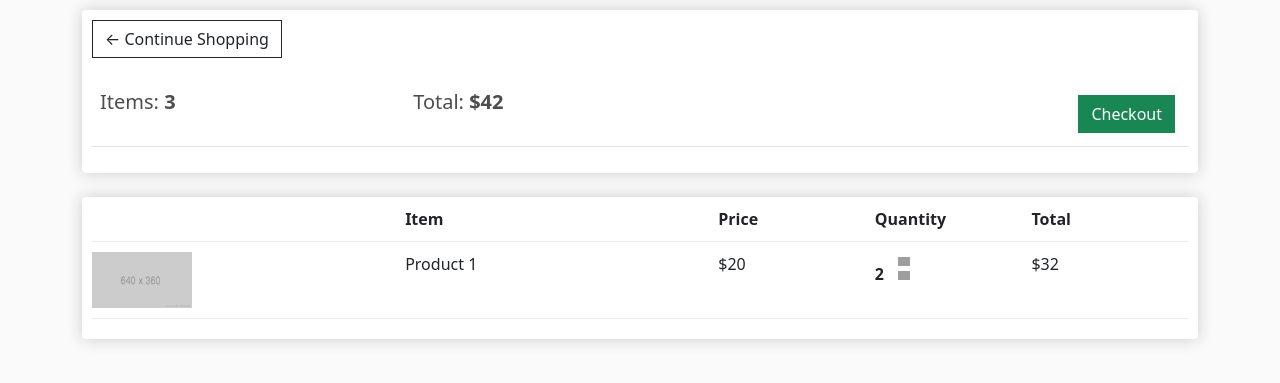
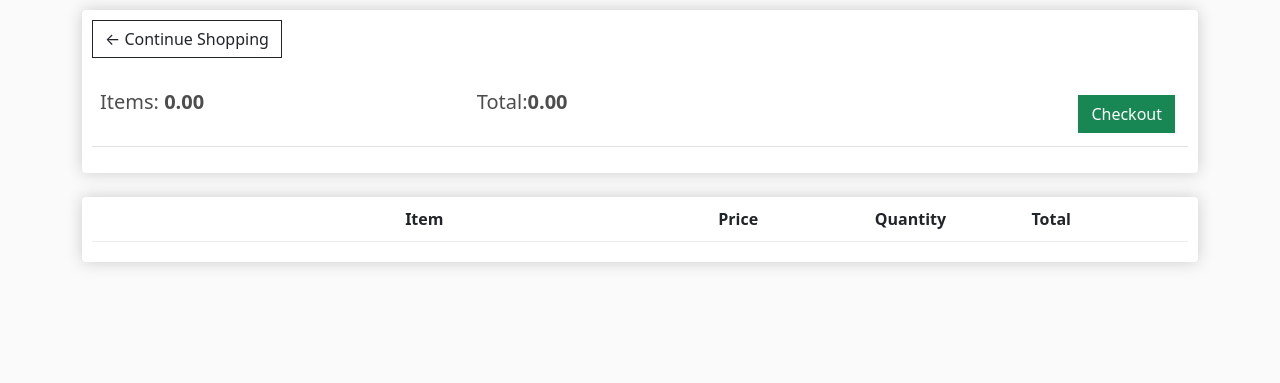
Before and after one commit to Petta7/ecommerce, a Django app: page /cart/ in a window 1280 px wide. Shown: the part 95-478 px from the top of the page. Run offline with Django 3.2, Linux system fonts and the light colour scheme; lists and menus that the app fills with data are empty; grey boxes are pictures that could not be loaded.

Commit message:
add data(admin panel), querty data(cart), calculating&querty totals, render totals

```diff
--- a/store/templates/store/cart.html
+++ b/store/templates/store/cart.html
@@ -13,8 +13,8 @@
             и ссылку на страницу оформления заказа-->
             <table class="table">
                 <tr>
-                    <th><h5>Items: <strong>3</strong></h5></th>
-                    <th><h5>Total:<strong> $42</strong></h5></th>
+                    <th><h5>Items: <strong>{{order.get_cart_items|floatformat:2}}</strong></h5></th>
+                    <th><h5>Total:<strong>{{order.get_cart_total|floatformat:2}}</strong></h5></th>
                     <th>
                         <a style="float:right; margin:5px;" class="btn btn-success"
                            href="{% url 'checkout' %}">Checkout</a>
@@ -33,21 +33,27 @@
                 <div style="flex:1"><strong>Quantity</strong></div>
                 <div style="flex:1"><strong>Total</strong></div>
             </div>
-            <!--   создаем еще одну строку, которая будет представлять элементы,
-                   которые каждый пользователь добавил в свою корзину-->
+
+<!--        Создаю цикл for вокруг нашей строки корзины (под строкой заголовка) и отображаю строку
+            для каждого элемента в корзине. Заменяю данные наполнителя данными корзины.
+            Пока общую сумму не трогаю -->
+
+            {% for item in items %}
             <div class="cart-row">
-                <div style="flex:2"><img class="row-image" src="{% static 'images/placeholder.png' %}"></div>
-                <div style="flex:2"><p>Product 1</p></div>
-                <div style="flex:1"><p>$20</p></div>
+                <div style="flex:2"><img class="row-image" src="{{item.product.imageURL}}"></div>
+                <div style="flex:2"><p>{{item.product.name}}</p></div>
+                <div style="flex:1"><p>${{item.product.price|floatformat:2}}</p></div>
                 <div style="flex:1">
-                    <p class="quantity">2</p>
+                    <p class="quantity">{{item.quantity}}</p>
                     <div class="quantity">
                         <img class="chg-quantity" src="{% static  'images/arrow-up.png' %}">
+
                         <img class="chg-quantity" src="{% static  'images/arrow-down.png' %}">
                     </div>
                 </div>
-                <div style="flex:1"><p>$32</p></div>
+                <div style="flex:1"><p>${{item.get_total}}</p></div>
             </div>
+            {% endfor %}
         </div>
     </div>
 </div>
--- a/store/views.py
+++ b/store/views.py
@@ -1,5 +1,6 @@
 from django.shortcuts import render
 from .models import *
+
 
 # импортирую все модели и запрашиваю продукты в представлении магазина
 def store(request):
@@ -9,7 +10,23 @@ def store(request):
 
 
 def cart(request):
-    context = {}
+    if request.user.is_authenticated:
+        customer = request.user.customer
+        order, created = Order.objects.get_or_create(customer=customer, complete=False)
+        items = order.orderitem_set.all()
+    else:
+
+        # создаю пока пустую корзину для не вошедшего в систему пользователя
+
+        items = []
+    # Cоздаю объект для пользователей, не вошедших в систему. Для этого объекта добавляю атрибуты get_cart_total
+    # и get_cart_items и устанавливаю их равными 0, поскольку корзина гостей сейчас пуста.
+    # Представляю порядок действий пользователя с помощью словаря, чтобы в нашем шаблоне всегда было
+    # что запросить когда у нас есть покупатель и заказ / корзина, запрашиваю элементы корзины
+    # с помощью order.orderitem_set.all ()
+        order = {'get_cart_total': 0, 'get_cart_items': 0}
+
+    context = {'items': items, 'order': order}
     return render(request, 'store/cart.html', context)
 
 
```
Also changed, not shown: store/models.py (+20 -0 lines), db.sqlite3, static/images/arrow-down.png (added), static/images/arrow-up.png (added).
